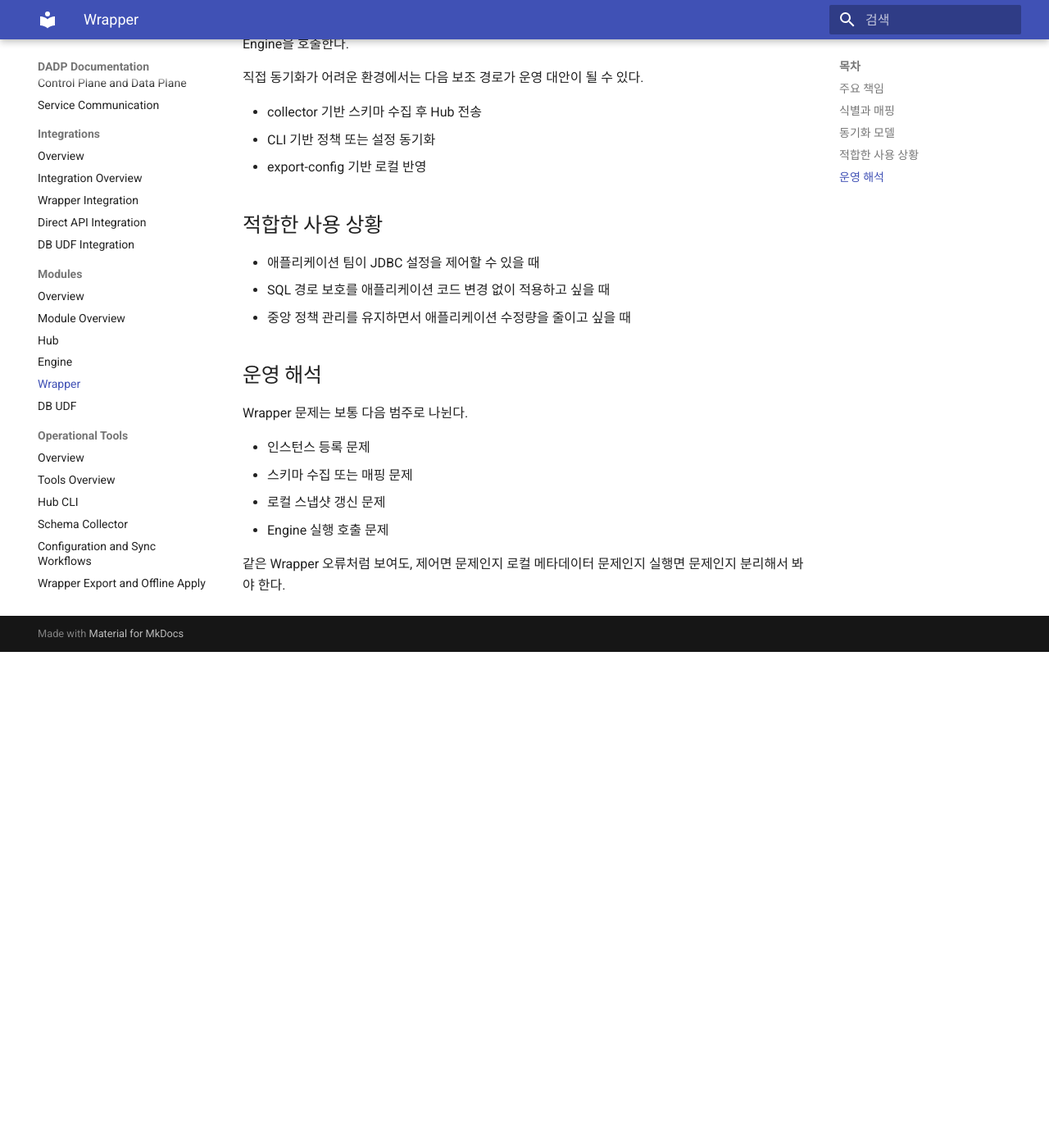
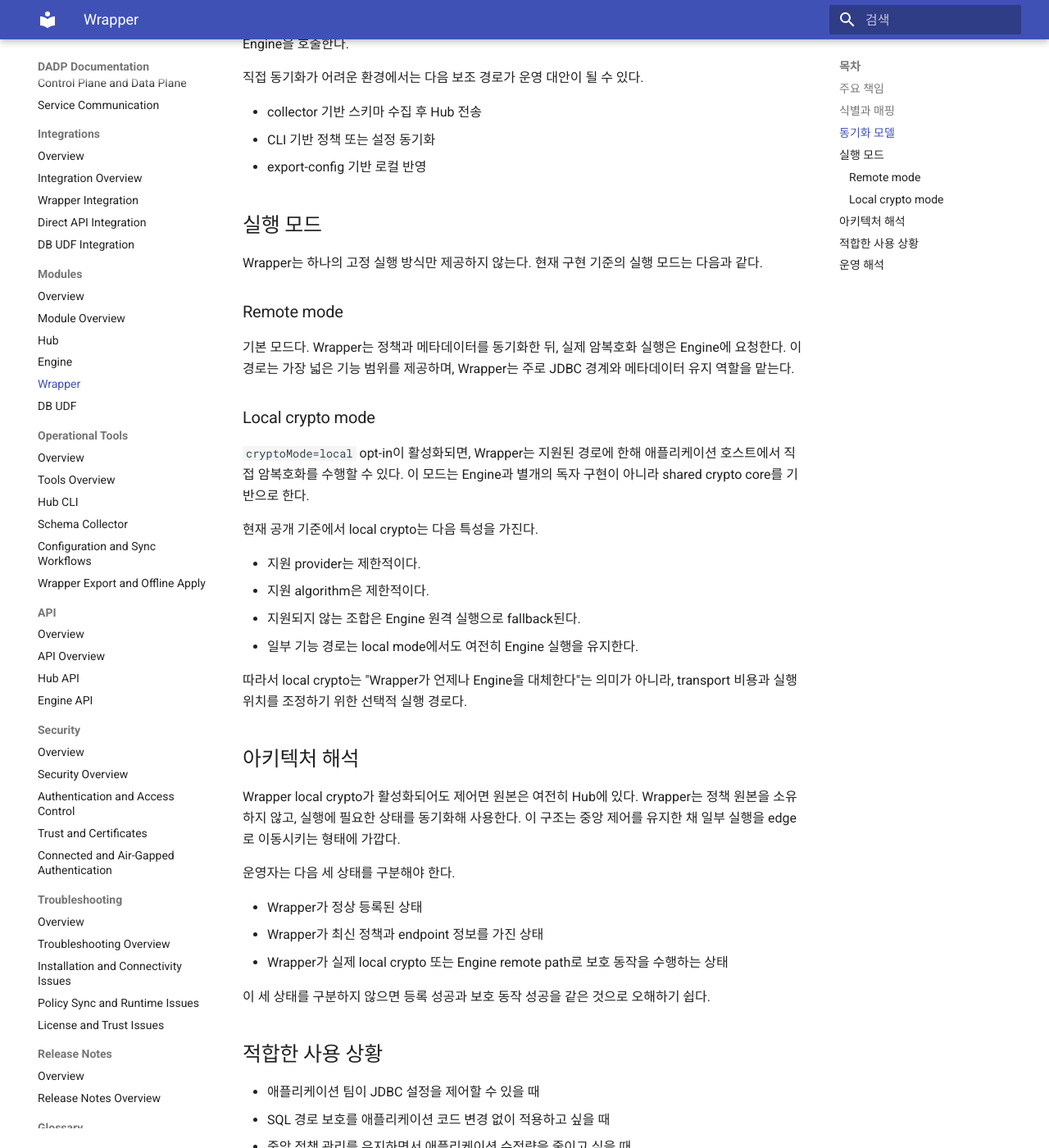
Before and after one commit to daoneCSH/docs-public, an MkDocs documentation site: the page built from docs/modules/wrapper.md, in a window 1280 px wide and 1400 px high, scrolled down 783 px. Shown: the whole window at 82% size. Built offline with MkDocs 1.6.1 and Material for MkDocs 9.7.7, drawn with Linux system fonts in a browser that asks for light colours; before the commit the page ends 1578 px from its top, so only the background shows below that; some of the changed text lies outside the part shown.

Commit message:
docs: document wrapper local crypto architecture

```diff
--- a/docs/architecture/service-communication.md
+++ b/docs/architecture/service-communication.md
@@ -8,8 +8,8 @@ DADP는 운영자 접근 트래픽, 제어면 동기화 트래픽, 런타임 실
 |--------|--------|------|------|
 | Browser | Hub | HTTP(S) | 운영 UI와 제어면 API |
 | Hub | Engine | REST | 캐시 동기화와 상태 확인 |
-| Wrapper | Hub | REST | bootstrap, 등록, 설정 동기화 |
-| Wrapper | Engine | REST | 런타임 암복호화 요청 |
+| Wrapper | Hub | REST | bootstrap, 등록, 설정과 메타데이터 동기화 |
+| Wrapper | Engine | REST | remote mode 또는 fallback 경로의 런타임 암복호화 요청 |
 | Direct API | Engine | REST | 애플리케이션 명시적 실행 요청 |
 | DB UDF | Engine | HTTP 또는 DB 브리지 | 데이터베이스 내부 실행 |
 | Engine | Aggregator | REST | 실행 통계 전달 |
@@ -21,7 +21,15 @@ DADP는 운영자 접근 트래픽, 제어면 동기화 트래픽, 런타임 실
 
 1. Wrapper가 Hub에서 필요한 설정과 매핑 정보를 가져온다.
 2. Wrapper가 로컬 스냅샷 또는 export-config 기반 설정을 유지한다.
-3. 실제 암복호화는 Engine으로 요청한다.
+3. 기본 모드에서는 실제 암복호화를 Engine으로 요청한다.
+4. local crypto가 활성화된 경우에는 지원된 경로를 Wrapper가 직접 실행하고, 나머지는 Engine으로 fallback한다.
+
+### Wrapper local crypto
+
+1. Wrapper가 Hub에서 정책, endpoint, 실행 식별 정보를 동기화한다.
+2. Wrapper가 shared crypto core 기준으로 local 실행 가능 경로를 판정한다.
+3. 지원된 provider와 algorithm 조합은 Wrapper가 애플리케이션 호스트에서 직접 실행한다.
+4. 지원되지 않는 조합, 일부 검색/보조 기능, 또는 local 판단 실패 경로는 Engine으로 전환한다.
 
 ### Direct API
 
@@ -40,6 +48,8 @@ DADP는 운영자 접근 트래픽, 제어면 동기화 트래픽, 런타임 실
 - 브라우저는 Engine을 직접 운영자 진입점으로 사용하지 않는다.
 - 모든 실행 요청이 Hub를 매번 경유하는 것은 아니다.
 - Aggregator는 실행 제어 경계가 아니라 관측 경계다.
+- Wrapper local crypto가 활성화되어도 제어면 원본은 Hub에 유지된다.
+- local crypto는 Engine을 대체하는 전체 실행면이 아니라, 지원 범위를 가진 선택적 edge 실행 경로다.
 
 ## 신뢰 및 복구 채널
 
@@ -49,3 +59,5 @@ Connected 환경에서는 bootstrap과 steady-state를 분리해서 해석해야
 - steady-state 채널은 정상 운영 통신에 사용된다.
 
 복구 채널이 살아 있다는 사실만으로 정상 운영 채널까지 복구됐다고 판단하면 안 된다.
+
+또한 Wrapper 경로에서는 "Hub와의 동기화가 살아 있음"과 "실제 암복호화가 Engine 원격 실행으로 정상 수행됨"과 "local crypto 경로가 활성화됨"을 같은 상태로 취급하면 안 된다.
--- a/docs/modules/wrapper.md
+++ b/docs/modules/wrapper.md
@@ -6,7 +6,7 @@ Wrapper는 DADP의 공식 JDBC 연동 경로다. 애플리케이션이 기존 JD
 
 - JDBC 실행 경로 개입
 - Hub 기반 인스턴스 등록과 설정 동기화
-- Engine 호출을 통한 런타임 실행
+- Engine 호출 또는 선택적 local crypto를 통한 런타임 실행
 - 애플리케이션 코드 변경 최소화
 
 ## 식별과 매핑
@@ -28,6 +28,39 @@ Wrapper는 제어면 원본을 직접 소유하지 않는다. 실행에 필요
 - CLI 기반 정책 또는 설정 동기화
 - export-config 기반 로컬 반영
 
+## 실행 모드
+
+Wrapper는 하나의 고정 실행 방식만 제공하지 않는다. 현재 구현 기준의 실행 모드는 다음과 같다.
+
+### Remote mode
+
+기본 모드다. Wrapper는 정책과 메타데이터를 동기화한 뒤, 실제 암복호화 실행은 Engine에 요청한다. 이 경로는 가장 넓은 기능 범위를 제공하며, Wrapper는 주로 JDBC 경계와 메타데이터 유지 역할을 맡는다.
+
+### Local crypto mode
+
+`cryptoMode=local` opt-in이 활성화되면, Wrapper는 지원된 경로에 한해 애플리케이션 호스트에서 직접 암복호화를 수행할 수 있다. 이 모드는 Engine과 별개의 독자 구현이 아니라 shared crypto core를 기반으로 한다.
+
+현재 공개 기준에서 local crypto는 다음 특성을 가진다.
+
+- 지원 provider는 제한적이다.
+- 지원 algorithm은 제한적이다.
+- 지원되지 않는 조합은 Engine 원격 실행으로 fallback된다.
+- 일부 기능 경로는 local mode에서도 여전히 Engine 실행을 유지한다.
+
+따라서 local crypto는 "Wrapper가 언제나 Engine을 대체한다"는 의미가 아니라, transport 비용과 실행 위치를 조정하기 위한 선택적 실행 경로다.
+
+## 아키텍처 해석
+
+Wrapper local crypto가 활성화되어도 제어면 원본은 여전히 Hub에 있다. Wrapper는 정책 원본을 소유하지 않고, 실행에 필요한 상태를 동기화해 사용한다. 이 구조는 중앙 제어를 유지한 채 일부 실행을 edge로 이동시키는 형태에 가깝다.
+
+운영자는 다음 세 상태를 구분해야 한다.
+
+- Wrapper가 정상 등록된 상태
+- Wrapper가 최신 정책과 endpoint 정보를 가진 상태
+- Wrapper가 실제 local crypto 또는 Engine remote path로 보호 동작을 수행하는 상태
+
+이 세 상태를 구분하지 않으면 등록 성공과 보호 동작 성공을 같은 것으로 오해하기 쉽다.
+
 ## 적합한 사용 상황
 
 - 애플리케이션 팀이 JDBC 설정을 제어할 수 있을 때
@@ -42,5 +75,6 @@ Wrapper 문제는 보통 다음 범주로 나뉜다.
 - 스키마 수집 또는 매핑 문제
 - 로컬 스냅샷 갱신 문제
 - Engine 실행 호출 문제
+- local crypto 경로 선택 또는 fallback 문제
 
 같은 Wrapper 오류처럼 보여도, 제어면 문제인지 로컬 메타데이터 문제인지 실행면 문제인지 분리해서 봐야 한다.
```
Also changed, not shown: docs/architecture/control-plane-and-data-plane.md (+21 -4 lines), docs/integrations/wrapper-integration.md (+4 -2 lines), docs/modules/engine.md (+1 -1 lines).
